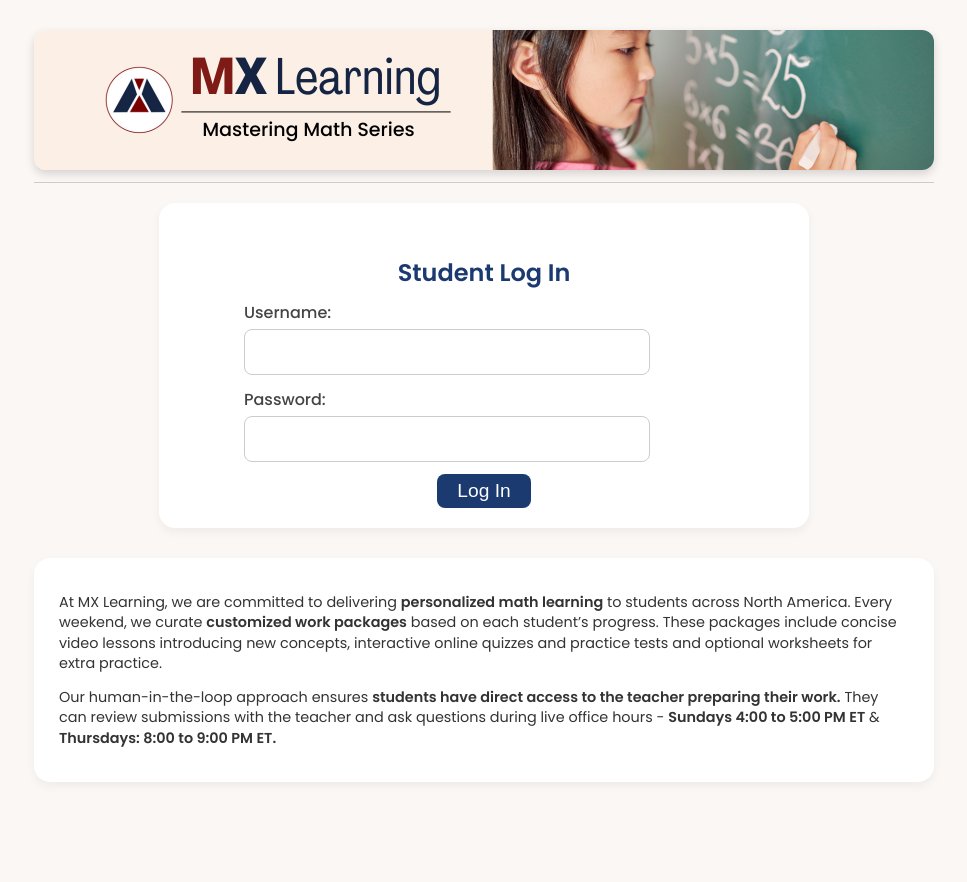
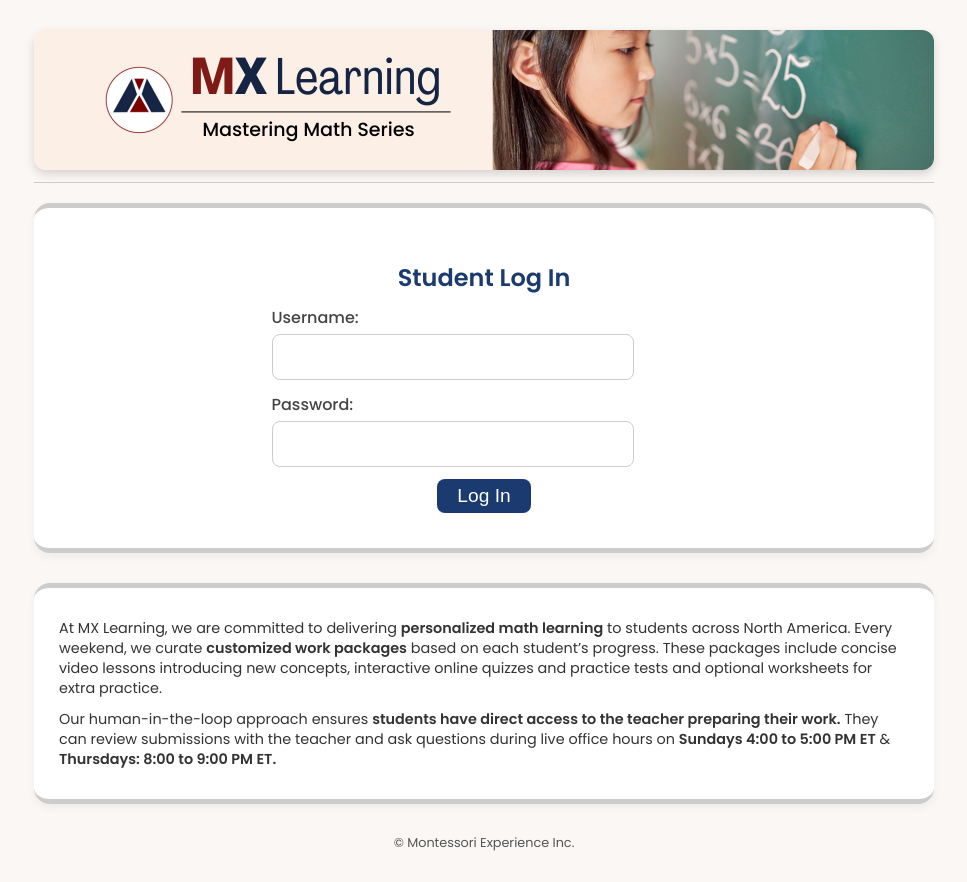
Before and after one commit to mxlinc/mx_app, a Flask app: page /login in a window 1280 px wide. Shown: the whole page, without its empty margins (156-1123 px from the left). Before the commit the page ends 747 px from the top, so only its background shows below. Run offline with Flask 3, Linux system fonts and the light colour scheme; parts of the project's set-up code (start-up, migrations or seed data) failed here and were passed over; some libraries are stand-ins or nearby versions.

Commit message:
login form

```diff
--- a/templates/login.html
+++ b/templates/login.html
@@ -1,5 +1,6 @@
 <!DOCTYPE html>
 <html lang="en">
+
 <head>
     <meta charset="UTF-8">
     <title>Login - MX Learning</title>
@@ -31,13 +32,16 @@
         }
 
         .login-card {
-            width: 600px;
+            width: 850px;
             max-width: 90%;
             background: #fff;
             border-radius: 16px;
             box-shadow: 0 4px 10px rgba(0, 0, 0, 0.05);
             padding: 20px 25px;
             margin: 0 auto 30px;
+            border-top: 5px solid #ccc;
+            border-bottom: 5px solid #ccc;
+
         }
 
         .login-card h4 {
@@ -49,7 +53,7 @@
         }
 
         .form-container {
-            width: 80%;
+            width: 50%;
             min-width: 250px;
             margin: 0 auto;
         }
@@ -111,30 +115,55 @@
             box-shadow: 0 4px 10px rgba(0, 0, 0, 0.05);
             padding: 20px 25px;
             margin: 0 auto 30px;
-            font-size: 0.9em;   /* ✅ makes text 90% of the body font size */
+            font-size: 0.9em;
             line-height: 1.4;
+            border-top: 5px solid #ccc;
+            border-bottom: 5px solid #ccc;
+        }
+
+        .info-card p {
+            margin: 10px 0;
+            /* ✅ space between lines and text */
+        }
+
+        /* copyright text */
+        .info-card-footer {
+            text-align: center;
+            font-size: 0.8em;
+            color: #555;
+            margin: 8px auto 30px;
         }
 
         /* ✅ Mobile Adjustments */
         @media (max-width: 600px) {
-            .banner, .banner-separator, .info-card {
+
+            .banner,
+            .banner-separator,
+            .info-card {
                 width: 95%;
             }
+
             .login-card {
-                width: 100%;       /* now full width on mobile */
+                width: 100%;
+                /* now full width on mobile */
                 max-width: 100%;
-                border-radius: 0;  /* optional: makes it flush with screen edges */
+                border-radius: 0;
+                /* optional: makes it flush with screen edges */
                 padding: 15px;
             }
+
             .form-container {
                 width: 95%;
             }
+
             .form-group input {
-                width: 100%;       /* inputs also expand fully */
+                width: 100%;
+                /* inputs also expand fully */
             }
         }
     </style>
 </head>
+
 <body>
 
     <div class="banner"></div>
@@ -155,14 +184,15 @@
         <form method="post" class="form-container">
             <div class="form-group">
                 <label for="username">Username:</label>
-                <input type="text" id="username" name="username" maxlength="20" minlength="3"
-                       pattern="[A-Za-z0-9_]+" title="Only letters, numbers, and underscores allowed" required>
+                <input type="text" id="username" name="username" maxlength="20" minlength="3" pattern="[A-Za-z0-9_]+"
+                    title="Only letters, numbers, and underscores allowed" required>
             </div>
             <div class="form-group">
                 <label for="password">Password:</label>
                 <input type="password" id="password" name="password" maxlength="20" required>
             </div>
             <button type="submit" class="login-btn">Log In</button>
+            <div style="height:15px;"></div> <!-- ✅ empty space -->
         </form>
     </div>
 
@@ -173,8 +203,15 @@
             progress. These packages include concise video lessons introducing new concepts, interactive online quizzes
             and practice tests and optional worksheets for extra practice.</p>
         <p>Our human-in-the-loop approach ensures <strong>students have direct access to the teacher preparing
-            their work.</strong> They can review submissions with the teacher and ask questions during live office hours - <strong>Sundays 4:00 to 5:00 PM ET</strong> & <strong>Thursdays: 8:00 to 9:00 PM ET.</strong></p>
+                their work.</strong> They can review submissions with the teacher and ask questions during live office
+            hours on <strong>Sundays 4:00 to 5:00 PM ET</strong> & <strong>Thursdays: 8:00 to 9:00 PM ET.</strong></p>
     </div>
 
+    <div class="info-card-footer">
+        &copy; Montessori Experience Inc.
+    </div>
+
+
 </body>
+
 </html>
```
